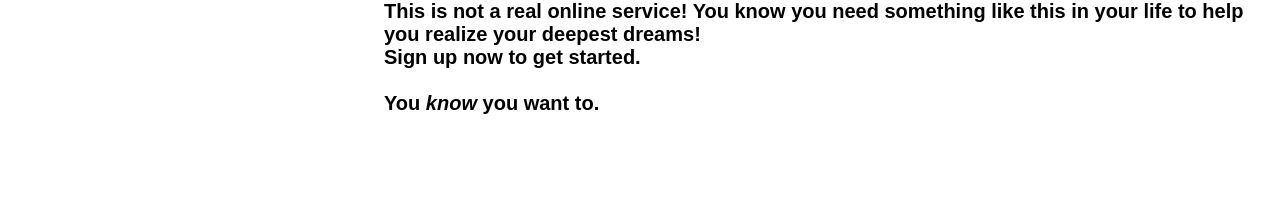
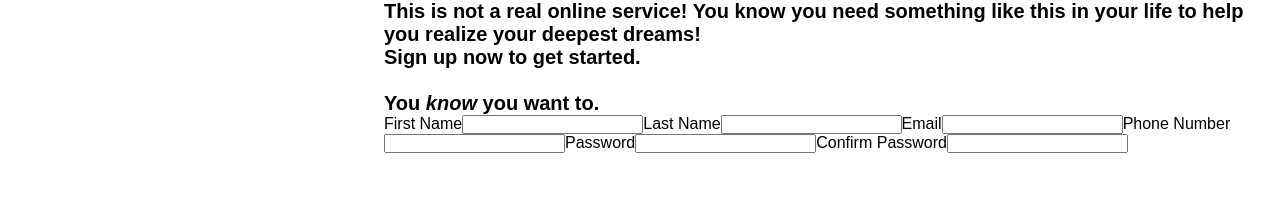
Before and after one commit to Illuminate-dev/odin-sign-up-form, a plain HTML site: page index.html in a window 1280 px wide. Shown: the top 197 px of the page. Drawn offline with Linux system fonts and the light colour scheme.

Commit message:
Add content

```diff
--- a/index.html
+++ b/index.html
@@ -38,6 +38,36 @@
                     <br />
                     You <em>know</em> you want to.
                 </p>
+                <form action="">
+                    <h2></h2>
+                    <label for="first-name">First Name</label
+                    ><input
+                        type="text"
+                        name="first_name"
+                        id="first-name"
+                    /><label for="last-name">Last Name</label
+                    ><input type="text" name="last_name" id="last-name" /><label
+                        for="email"
+                        >Email</label
+                    ><input type="email" name="email" id="email" /><label
+                        for="phone-number"
+                        >Phone Number</label
+                    ><input
+                        type="text"
+                        name="phone_number"
+                        id="phone-number"
+                    /><label for="password">Password</label
+                    ><input
+                        type="password"
+                        name="password"
+                        id="password"
+                    /><label for="confirm-password">Confirm Password</label
+                    ><input
+                        type="password"
+                        name="confirm_passoword"
+                        id="confirm-password"
+                    />
+                </form>
             </div>
         </div>
     </body>
```
